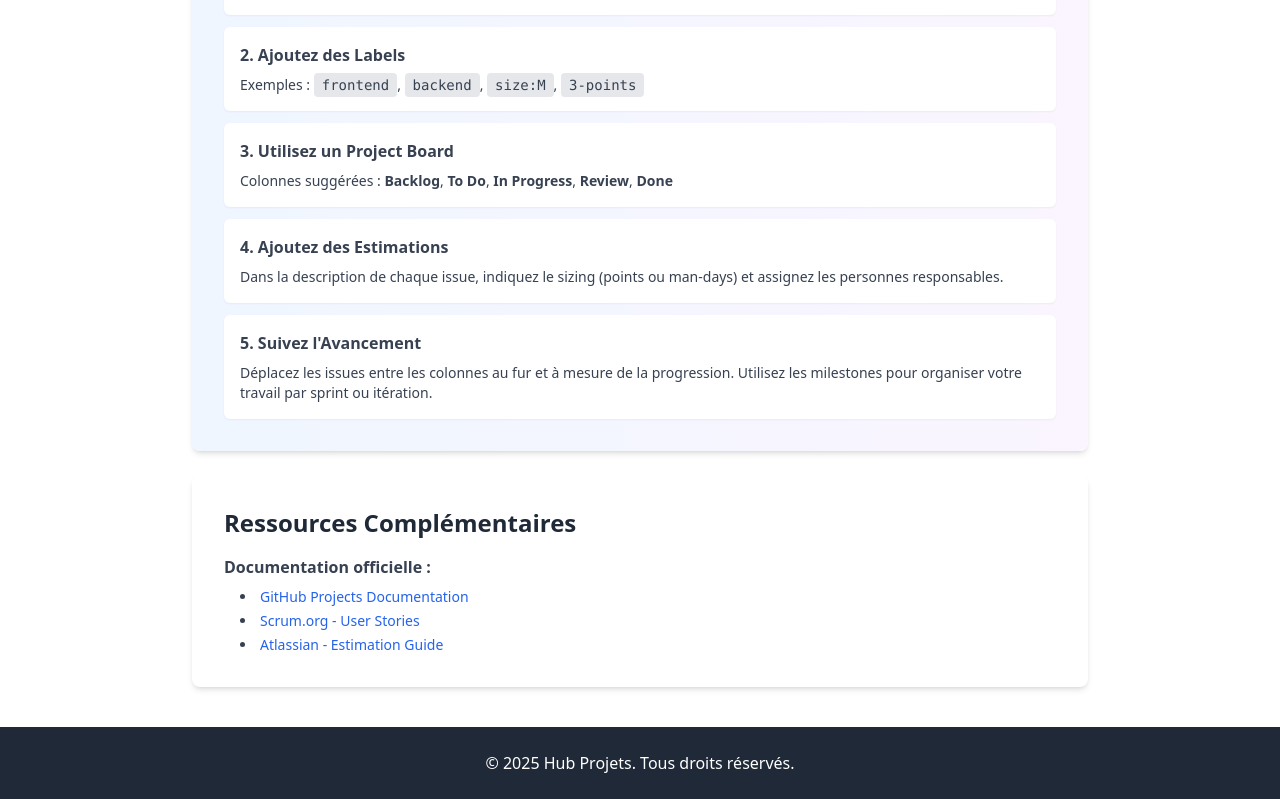
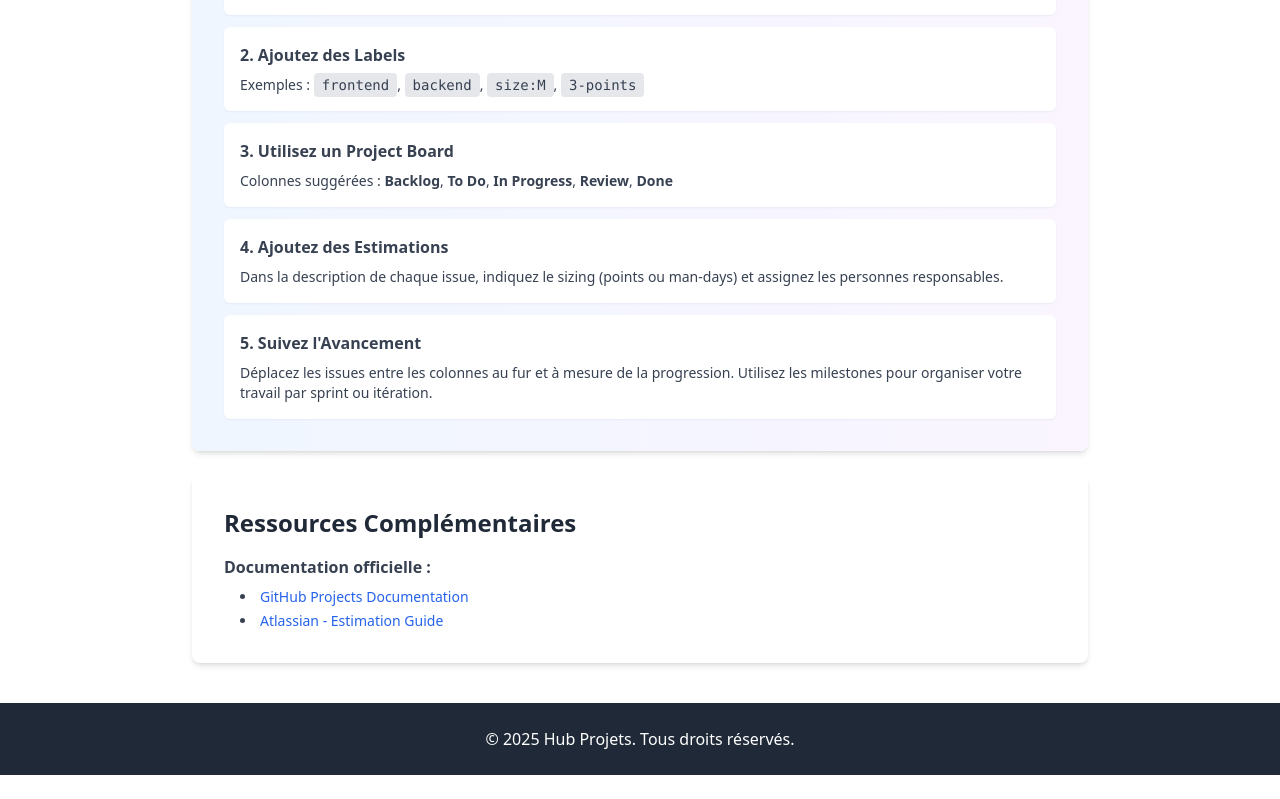
Before and after one commit to epitech-nice/hub-project-platform, a Next.js app in the folder client/: page /glossaire in a window 1280 px wide. Shown: the part 3025-3824 px from the top of the page. After the commit the page ends 3800 px from the top, so only its background shows below. Built offline with nearby package versions, Linux system fonts and the light colour scheme.

Commit message:
update link in glossaire

```diff
--- a/client/src/pages/glossaire.js
+++ b/client/src/pages/glossaire.js
@@ -299,16 +299,6 @@ export default function Glossaire() {
                   </li>
                   <li>
                     <a
-                      href="https://www.scrum.org/resources/what-is-a-user-story"
-                      target="_blank"
-                      rel="noopener noreferrer"
-                      className="text-blue-600 dark:text-blue-400 hover:underline"
-                    >
-                      Scrum.org - User Stories
-                    </a>
-                  </li>
-                  <li>
-                    <a
                       href="https://www.atlassian.com/agile/project-management/estimation"
                       target="_blank"
                       rel="noopener noreferrer"
```
